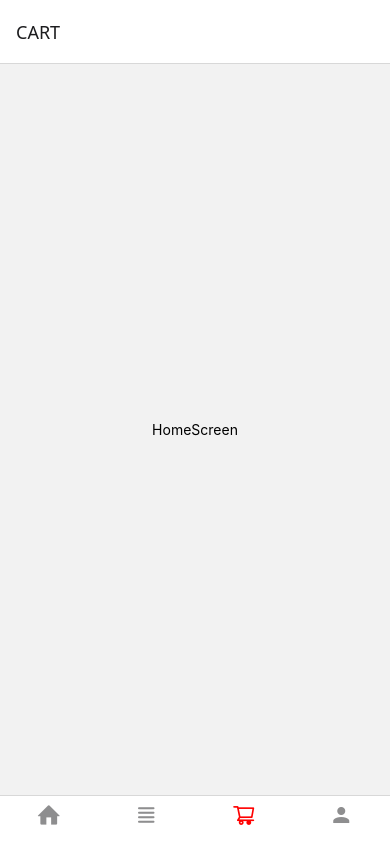
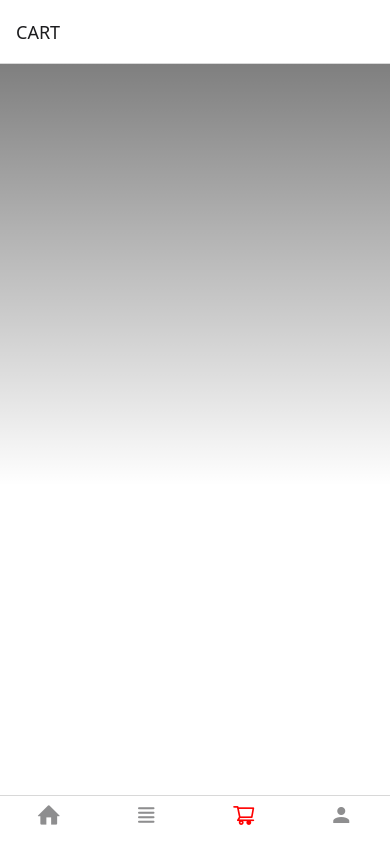
Before and after one commit to tee2490/Test-Demo-App, a React Native app: screen /CART in a window 390 px wide. Built offline with nearby package versions, Linux system fonts and the light colour scheme.

Commit message:
Expo LinearGradient Background

```diff
--- a/package.json
+++ b/package.json
@@ -12,6 +12,7 @@
     "@react-navigation/bottom-tabs": "^7.4.7",
     "@react-navigation/native": "^7.1.17",
     "expo": "~54.0.7",
+    "expo-linear-gradient": "^15.0.7",
     "expo-status-bar": "~3.0.8",
     "react": "19.1.0",
     "react-native": "0.81.4",
--- a/src/screen/HomeScreen.jsx
+++ b/src/screen/HomeScreen.jsx
@@ -1,15 +1,48 @@
-import { StyleSheet, Text, View } from 'react-native'
-import React from 'react'
-import { SafeAreaView } from 'react-native-safe-area-context'
+import { Platform, StyleSheet, View } from "react-native";
+import React from "react";
+import { LinearGradient } from "expo-linear-gradient";
+import { Dimensions } from 'react-native';
 
-export default function HomeScreen() {
+const windowH = Dimensions.get('window').height; // พื้นที่แอปหลังหัก status bar/nav bar (ส่วนมาก)
+const screenH  = Dimensions.get('screen').height; // ความสูงเต็มหน้าจอ (รวมระบบ)
+
+const HomeScreen = () => {
   return (
-    <SafeAreaView edges={['top']} style={{ flex: 1, justifyContent: 'center', alignItems: 'center' }}>
-    <View>
-      <Text>HomeScreen</Text>
+    <View style={styles.container}>
+      <LinearGradient
+        // Background Linear Gradient
+        colors={["rgba(0,0,0,0.5)", "transparent"]}
+        style={styles.background}
+      />
     </View>
-</SafeAreaView>
-  )
-}
+  );
+};
 
-const styles = StyleSheet.create({})
+export default HomeScreen;
+
+const styles = StyleSheet.create({
+  container: {
+    flex: 1,
+    alignItems: "center",
+    justifyContent: "center",
+    backgroundColor: "white",
+
+  },
+  background: {
+    position: "absolute",
+    left: 0,
+    right: 0,
+    top: 0,
+    height: windowH/2,
+  },
+  button: {
+    padding: 15,
+    alignItems: "center",
+    borderRadius: 5,
+  },
+  text: {
+    backgroundColor: "transparent",
+    fontSize: 15,
+    color: "#fff",
+  },
+});
```
Also changed, not shown: 1 other file (tests, documents, lock files or other folders).
